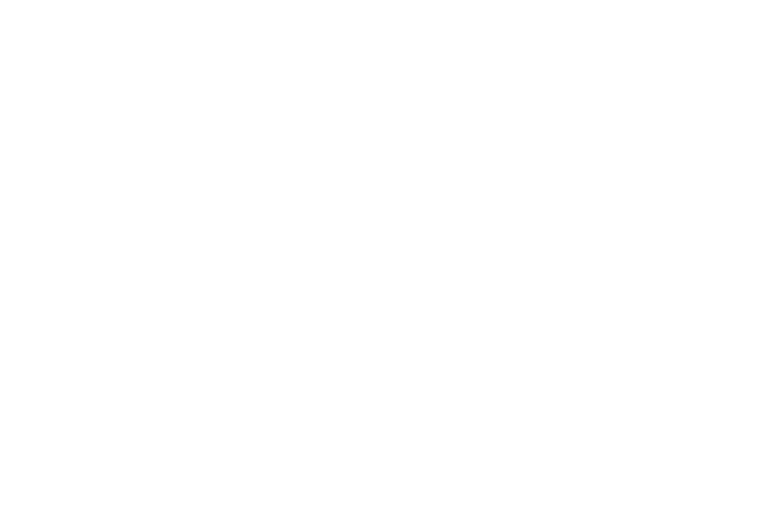
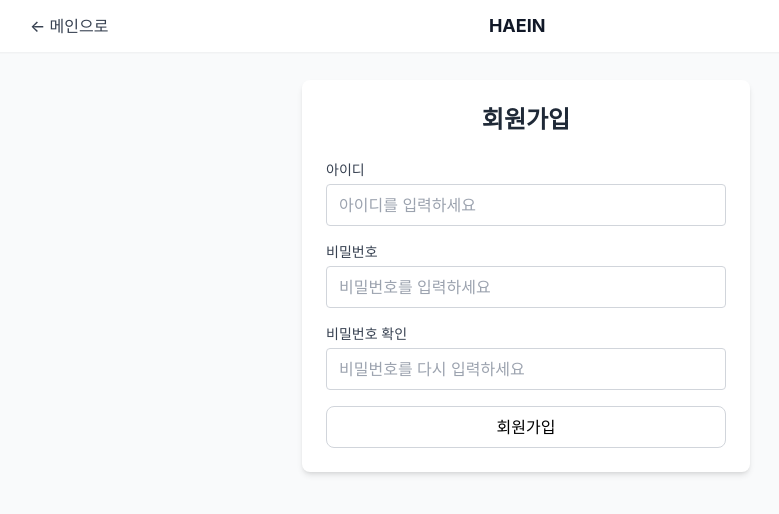
Before and after one commit to smeasylife/haein-client, a React (Create React App) app: page /signup in a window 1280 px wide. Before the commit this address had no page. Shown: the top 514 px of the page, without its empty margins (114-893 px from the left). Built offline with nearby package versions, Linux system fonts and the light colour scheme.

Commit message:
Feat: add signup page

```diff
--- a/src/App.js
+++ b/src/App.js
@@ -4,6 +4,7 @@
 import HamburgerMenu from './components/HamburgerMenu';
 import Navbar from './components/NavBar';
 import LoginPage from './pages/LoginPage';
+import SignUpPage from './pages/SignUp';
 import products from './products';
 import './styles/App.css';
 
@@ -41,6 +42,7 @@
       <Routes>
         <Route path="/" element={<Home />} />
         <Route path="/login" element={<LoginPage />} />
+        <Route path="/signup" element={<SignUpPage/>} />
       </Routes>
     </BrowserRouter>
   );
--- a/src/pages/LoginPage.js
+++ b/src/pages/LoginPage.js
@@ -1,6 +1,8 @@
 import React, { useEffect } from 'react';
 import { initKakao, loginWithKakao, fetchKakaoProfile } from '../utils/kakao';
 import { useNavigate } from 'react-router-dom';
+import kakao from '../assets/kakao.jpg';
+import '../styles/kakao.css';
 
 export default function LoginPage() {
   const navigate = useNavigate();
@@ -8,6 +10,7 @@
   useEffect(() => {
     initKakao(); // SDK 초기화
   }, []);
+  console.log(kakao);
 
   const handleKakaoLogin = async () => {
     try {
@@ -48,17 +51,11 @@
           <h2 className="text-2xl font-semibold text-center text-gray-800 mb-6">로그인</h2>
 
           {/* Social Login */}
-          <button
-            onClick={handleKakaoLogin}
-            className="w-full flex items-center justify-center bg-yellow-400 hover:bg-yellow-500 text-gray-900 font-medium px-4 py-2 rounded mb-4"
-          >
-            <img
-              src="/assets/kakao-logo.jpg"
-              alt="Kakao"
-              className="w-5 h-5 mr-2"
-            />
-            카카오로 로그인
+          <button className="kakao-btn-bg" onClick={handleKakaoLogin}>
+          카카오로 로그인
           </button>
+
+
 
           {/* Divider */}
           <div className="flex items-center my-4">
@@ -103,7 +100,23 @@
           <div className="flex justify-between text-sm text-gray-500 mt-4">
             <button className="hover:text-gray-700">아이디 찾기</button>
             <button className="hover:text-gray-700">비밀번호 찾기</button>
-            <button className="hover:text-gray-700">회원가입</button>
+          </div>
+          <div className="mt-6">
+          <button
+           onClick={() => navigate('/signup')}
+            className="
+            w-full
+            bg-white text-black
+            border border-gray-300
+            font-medium
+            py-2
+            rounded-lg
+            hover:bg-gray-100
+            transition-colors duration-150
+            "
+          >
+          회원가입
+          </button>
           </div>
         </div>
       </main>
--- /dev/null
+++ b/src/pages/SignUp.js
@@ -0,0 +1,99 @@
+// src/pages/SignupPage.jsx
+import React from 'react';
+import { useNavigate } from 'react-router-dom';
+
+export default function SignupPage() {
+  const navigate = useNavigate();
+
+  const handleSignup = (e) => {
+    e.preventDefault();
+    // TODO: 백엔드에 회원가입 요청 로직 추가
+    // 예: await api.post('/auth/signup', { userId, password, confirmPassword });
+    navigate('/login'); // 가입 후 로그인 페이지로 이동 예시
+  };
+
+  return (
+    <div className="min-h-screen bg-gray-50">
+      {/* Header */}
+      <header className="fixed top-0 left-0 w-full bg-white shadow-sm z-50">
+        <div className="max-w-5xl mx-auto flex items-center justify-between px-4 py-3">
+          <button
+            onClick={() => navigate('/')}
+            className="text-gray-700 hover:text-gray-900 font-medium"
+          >
+            ← 메인으로
+          </button>
+          <h1 className="text-lg font-bold text-gray-900">HAEIN</h1>
+          <div className="w-24" /> {/* 중앙정렬용 빈 박스 */}
+        </div>
+      </header>
+
+      {/* Content */}
+      <main className="pt-20 flex flex-col items-center px-4">
+        <div className="w-full max-w-md bg-white rounded-lg shadow-md p-6">
+          <h2 className="text-2xl font-semibold text-center text-gray-800 mb-6">
+            회원가입
+          </h2>
+
+          <form className="space-y-4" onSubmit={handleSignup}>
+            <div>
+              <label htmlFor="userId" className="block text-sm font-medium text-gray-700 mb-1">
+                아이디
+              </label>
+              <input
+                id="userId"
+                name="userId"
+                type="text"
+                required
+                className="w-full border border-gray-300 rounded px-3 py-2 focus:outline-none focus:ring-2 focus:ring-yellow-300"
+                placeholder="아이디를 입력하세요"
+              />
+            </div>
+            <div>
+              <label htmlFor="password" className="block text-sm font-medium text-gray-700 mb-1">
+                비밀번호
+              </label>
+              <input
+                id="password"
+                name="password"
+                type="password"
+                required
+                className="w-full border border-gray-300 rounded px-3 py-2 focus:outline-none focus:ring-2 focus:ring-yellow-300"
+                placeholder="비밀번호를 입력하세요"
+              />
+            </div>
+            <div>
+              <label htmlFor="confirmPassword" className="block text-sm font-medium text-gray-700 mb-1">
+                비밀번호 확인
+              </label>
+              <input
+                id="confirmPassword"
+                name="confirmPassword"
+                type="password"
+                required
+                className="w-full border border-gray-300 rounded px-3 py-2 focus:outline-none focus:ring-2 focus:ring-yellow-300"
+                placeholder="비밀번호를 다시 입력하세요"
+              />
+            </div>
+
+            <button
+              type="submit"
+              className="
+                w-full
+                bg-white text-black
+                border border-gray-300
+                font-medium
+                py-2
+                rounded-lg
+                hover:bg-gray-100
+                transition-colors duration-150
+              "
+            >
+              회원가입
+            </button>
+          </form>
+        </div>
+      </main>
+    </div>
+  );
+}
--- /dev/null
+++ b/src/styles/kakao.css
@@ -0,0 +1,20 @@
+/* styles.css */
+.kakao-btn-bg {
+  position: relative;
+  display: inline-block;
+  background-color: #FEE500;
+  color: #191919;
+  border: none;
+  border-radius: 4px;
+  height: 48px;
+  padding: 0px 145px; /* 로고만큼 왼쪽 패딩 추가 */
+  font-size: 16px;
+  font-weight: 500;
+  cursor: pointer;
+
+  /* 여기서 로고를 배경으로 깔아요 */
+  background-image: url('../assets/kakao.jpg');
+  background-repeat: no-repeat;
+  background-position: 16px center; /* 버튼 왼쪽에서 16px 떨어진 세로 중앙 */
+  background-size: 60px 50px;
+}
--- a/src/utils/kakao.js
+++ b/src/utils/kakao.js
@@ -1,6 +1,5 @@
 export function initKakao() {
     if (window.Kakao && !window.Kakao.isInitialized()) {
-    console.log("App Key:" + process.env.REACT_APP_KAKAO_JS_KEY)
     window.Kakao.init(process.env.REACT_APP_KAKAO_JS_KEY);
   }
 }
```
Also changed, not shown: src/assets/kakao.jpg (renamed from src/assets/kakao-logo.jpg).
